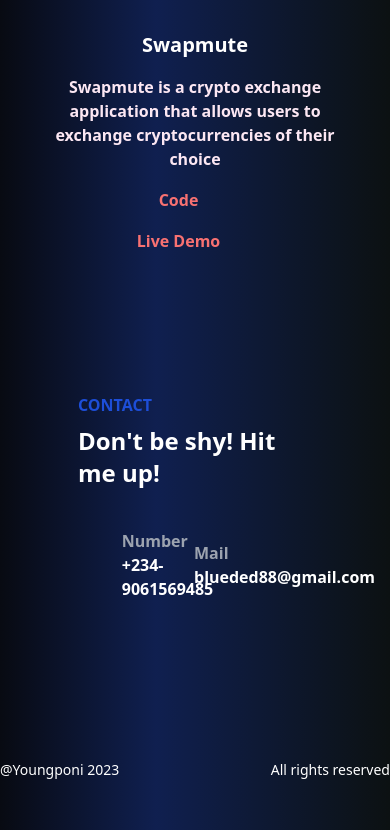
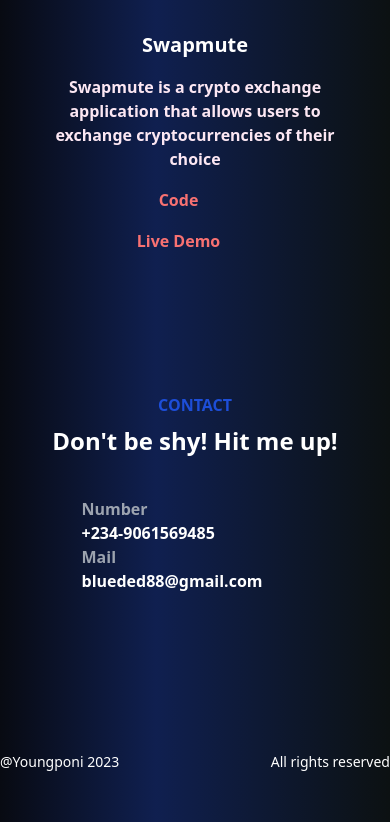
Before and after one commit to BullPointer/portfolio, a React (Vite) app: page / in a window 390 px wide. Shown: the part 2915-3745 px from the top of the page. Built offline with nearby package versions, Linux system fonts and the light colour scheme; some icons are missing.

Commit message:
adding changes to Contact.jsx

```diff
--- a/src/components/Contact.jsx
+++ b/src/components/Contact.jsx
@@ -2,15 +2,15 @@
 import { Icon } from "@iconify/react";
 const contact = () => {
   return (
-    <div className="bg-blue-700 gradient-bg-page py-20">
-      <div className="w-[60%] mx-auto">
-        <div>
+    <div id="contact" className="bg-blue-700 gradient-bg-page py-20">
+      <div className="w-[90%] md:w-[60%] mx-auto">
+        <div className="text-center">
           <div className="font-bold text-blue-700 pt-2">CONTACT</div>
           <div className="font-bold text-white text-2xl py-2">
             Don't be shy! Hit me up!
           </div>
         </div>
-        <div className="grid grid-cols-2 py-8">
+        <div className="w-full grid justify-items-start grid-cols-1 md:grid-cols-2 py-8">
           <div className="flex flex-row justify-center items-center">
             <div className="px-4">
               <Icon className="text-yellow-800" icon="subway:call-1" fontSize={30} />
@@ -26,7 +26,7 @@ const contact = () => {
             </div>
             <div>
               <div className="text-gray-400 font-bold">Mail</div>
-              <div className="font-semibold text-white">
+              <div className="font-semibold text-white ">
                 blueded88@gmail.com
               </div>
             </div>
```
